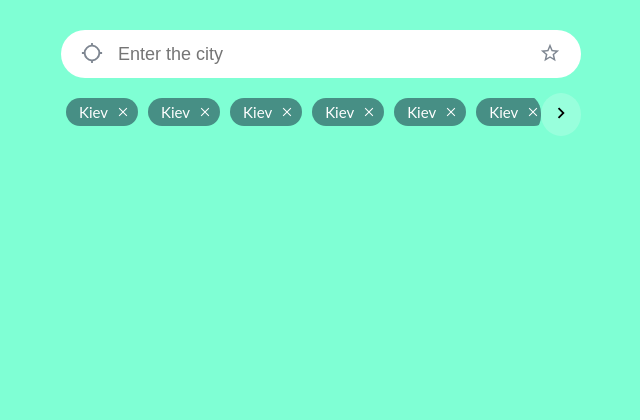
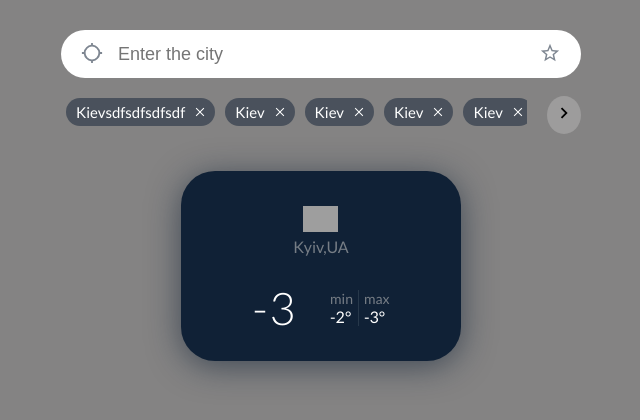
Before and after one commit to AntonBragar/weather-app, a React app: page / in a window 1280 px wide. Shown: the whole page, without its empty margins (319-959 px from the left). Built offline with nearby package versions, Linux system fonts and the light colour scheme; grey boxes are pictures that could not be loaded.

Commit message:
fix favorite, finish currentDate styles

```diff
--- a/public/index.html
+++ b/public/index.html
@@ -5,6 +5,9 @@
     <meta name="viewport"
           content="width=device-width, user-scalable=no, initial-scale=1.0, maximum-scale=1.0, minimum-scale=1.0">
     <meta http-equiv="X-UA-Compatible" content="ie=edge">
+    <link rel="preconnect" href="https://fonts.googleapis.com">
+    <link rel="preconnect" href="https://fonts.gstatic.com" crossorigin>
+    <link href="https://fonts.googleapis.com/css2?family=Lato:wght@300;400;700&display=swap" rel="stylesheet">
     <title>Document</title>
 </head>
 <body>
--- a/src/components/Header/SearchBar/Favorites/Favorites.js
+++ b/src/components/Header/SearchBar/Favorites/Favorites.js
@@ -7,7 +7,7 @@ const Favorites = () => {
         <FavoriteWrapper className="container">
             <div className="favoriteBox">
                 <ul className='citiesList'>
-                    <li className="cityItem"><span className='cityTitle'>Kiev</span>  <button className="deleteItem"><svg width={10} height={10} className="phone">
+                    <li className="cityItem"><span className='cityTitle'>Kievsdfsdfsdfsdf</span>  <button className="deleteItem"><svg width={10} height={10} className="phone">
                         <use xlinkHref={sprite + "#icon-close"}/>
                     </svg></button></li>
                     <li className="cityItem"><span className='cityTitle'>Kiev</span>  <button className="deleteItem"><svg width={10} height={10} className="phone">
--- a/src/components/Header/SearchBar/Favorites/FavoritesStyled.js
+++ b/src/components/Header/SearchBar/Favorites/FavoritesStyled.js
@@ -2,10 +2,12 @@ import styled from "styled-components";
 
 export const FavoriteWrapper = styled.div`
 
-  .favoriteBox{
+  .favoriteBox {
     display: flex;
     margin: 15px auto 0;
     width: 280px;
+    align-items: center;
+    justify-content: center;
     @media (min-width: 768px) {
       width: 500px;
     }
@@ -21,53 +23,68 @@ export const FavoriteWrapper = styled.div`
     display: flex;
     overflow: scroll;
     width: inherit;
-    border-radius: 20px;
+    padding-bottom: 5px;
+
+    ::-webkit-scrollbar {
+      width: 0px;
+      height: 5px;
+      border-radius: 4px;
+      background-color: rgba(255, 255, 255, 0.15);
+    }
+
+    ::-webkit-scrollbar-thumb {
+      background-color: rgba(0, 0, 0, 0.2);
+      border-radius: 4px;
+      height: 15px;
+    }
+
   }
-  .citiesList::-webkit-scrollbar {
-      display: none;
-    }
 
   .cityItem {
     display: flex;
     align-items: center;
     justify-content: center;
     height: 28px;
-    //width: 74px;
     background: rgba(16, 33, 54, 0.5);
     font-size: 12px;
     color: #FFFFFF;
     border-radius: 20px;
     margin: 5px;
+
   }
 
   .cityItem:hover {
-    font-size: 20px;
-    font-weight: bold;
-    height: 40px;
+    height: 38px;
+
+    .cityTitle {
+      font-size: 18px;
+    }
+
     .deleteItem > svg {
-      height: 13px;
-      width: 13px;
+      height: 15px;
+      width: 15px;
     }
   }
 
   .cityTitle {
-    padding-left: 13px;
+    padding: 0px 10px;
     font-size: 15px;
     color: #FFFFFF;
   }
 
   .deleteItem {
+    padding-right: 10px;
     background-color: transparent;
     border: none;
     fill: #FFFFFF;
-    padding: 10px;
   }
 
   .rightArrow {
+    margin-left: 20px;
     background: rgba(255, 255, 255, 0.2);
     border-radius: 50%;
     border: none;
-    height: 43px;
-    width: 43px;
+    height: 38px;
+    width: 38px;
   }
 `
--- a/src/components/Main/CurrentDate/CurrentDate.js
+++ b/src/components/Main/CurrentDate/CurrentDate.js
@@ -1,10 +1,32 @@
 import React from 'react';
+import {FavoriteCurrentDateWrapper} from "./CurrentDateStyled";
+import wether from '../../../img/wether.png'
 
 const CurrentDate = () => {
     return (
-        <div>
-
-        </div>
+        <FavoriteCurrentDateWrapper className="container">
+            <div className='favoriteBox'>
+                <div className='itemsBox'>
+                    <div className='weatherAndLocation'>
+                        <img className='weatherImage' src={wether}/>
+                        <p className="location">Kyiv,UA</p>
+                    </div>
+                    <div className='temperature'>
+                        <p className='tempBigNum'>-3</p>
+                        <ul className='tempList'>
+                            <li className='tempItem'>
+                                <span className='tempTitle'>min</span>
+                                <span className='tempNum'>-2&#176;</span>
+                            </li>
+                            <li className='tempItem'>
+                                <span className='tempTitle'>max</span>
+                                <span className='tempNum'>-3&#176;</span>
+                            </li>
+                        </ul>
+                    </div>
+                </div>
+            </div>
+        </FavoriteCurrentDateWrapper>
     );
 };
 
--- a/src/components/Main/CurrentDate/CurrentDateStyled.js
+++ b/src/components/Main/CurrentDate/CurrentDateStyled.js
@@ -0,0 +1,89 @@
+import styled from "styled-components";
+
+export const FavoriteCurrentDateWrapper = styled.div`
+  .favoriteBox {
+    margin-top: 35px;
+    width: 280px;
+    height: 190px;
+    background: #102136;
+    box-shadow: 0px 5px 33px rgba(16, 33, 54, 0.6);
+    border-radius: 34px;
+  }
+
+  .itemsBox {
+    width: 170px;
+    margin: 0 auto;
+    display: flex;
+    flex-direction: column;
+    align-items: center;
+    justify-content: center;
+  }
+
+  .weatherAndLocation {
+    margin-top: 35px;
+    display: flex;
+    flex-direction: column;
+    align-items: center;
+    justify-content: center;
+  }
+
+  .weatherImage {
+    width: 35px;
+    height: auto;
+    margin-bottom: 5px;
+  }
+
+  .location {
+    font-size: 16px;
+    line-height: 19px;
+    color: #767D85;
+  }
+
+  .temperature {
+    margin-top: 25px;
+    display: flex;
+    align-items: center;
+  }
+
+  .tempBigNum {
+    margin-right: 33px;
+    font-style: normal;
+    font-weight: 300;
+    font-size: 45px;
+    line-height: 54px;
+    letter-spacing: 0.04em;
+    color: #FFFFFF;
+  }
+  .tempList{
+    display: flex;
+
+  }
+  .tempItem {
+    display: flex;
+    flex-direction: column;
+
+    :first-child{
+      padding-right: 5px;
+      border-right: 1px solid #27384A;
+    }
+    :last-child{
+      padding-left: 5px;
+    }
+  }
+
+  .tempTitle {
+    font-style: normal;
+    font-weight: normal;
+    font-size: 14px;
+    line-height: 17px;
+    color: #767D85;
+  }
+
+  .tempNum {
+    font-style: normal;
+    font-weight: normal;
+    font-size: 16px;
+    line-height: 19px;
+    color: #FFFFFF;
+  }
+`
--- a/src/index.css
+++ b/src/index.css
@@ -48,5 +48,5 @@ body {
   background-size: cover;
   background-position: center;
   background-repeat: no-repeat;
-  background-color: aquamarine;
+  background-color: #848383;
 }
```
